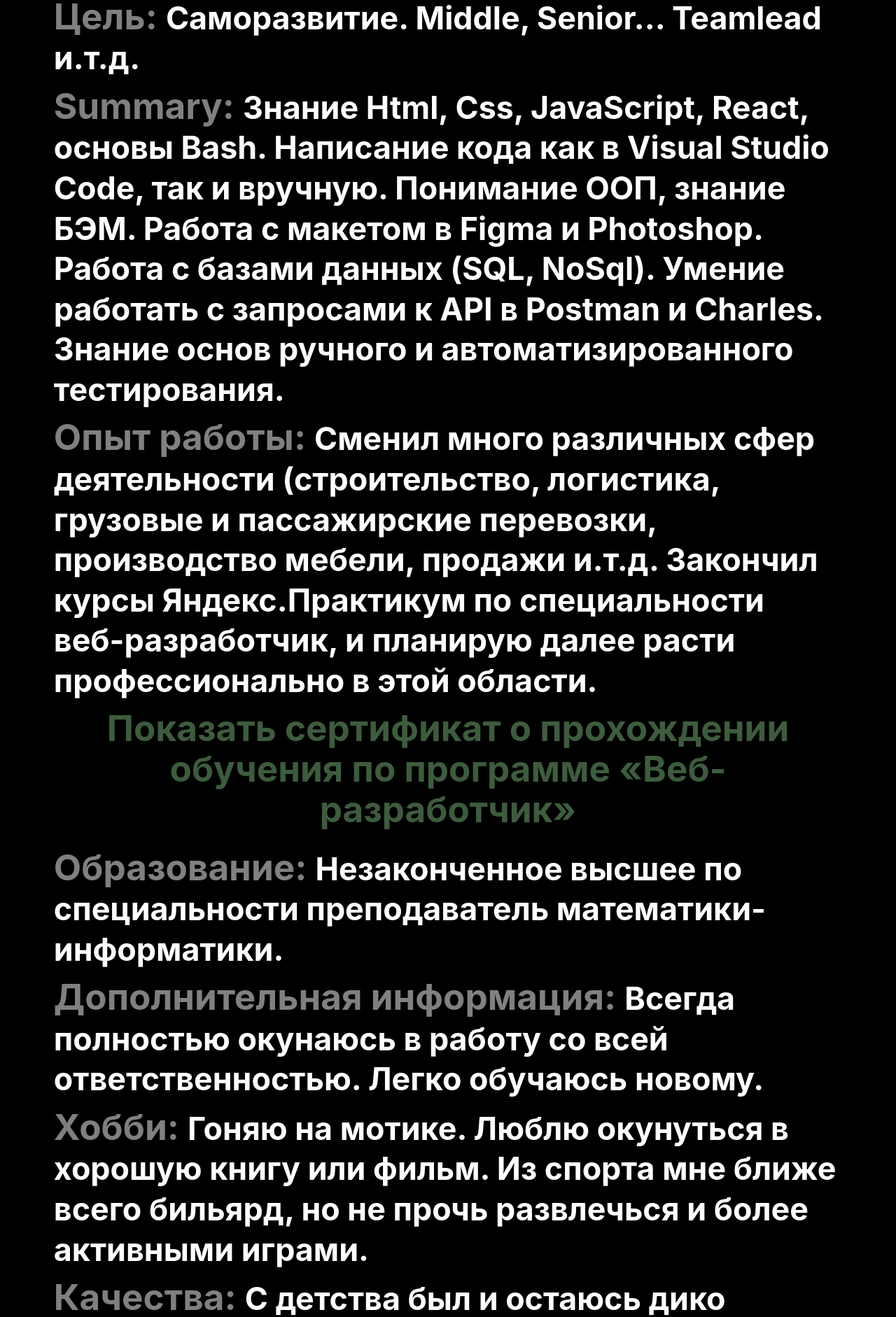
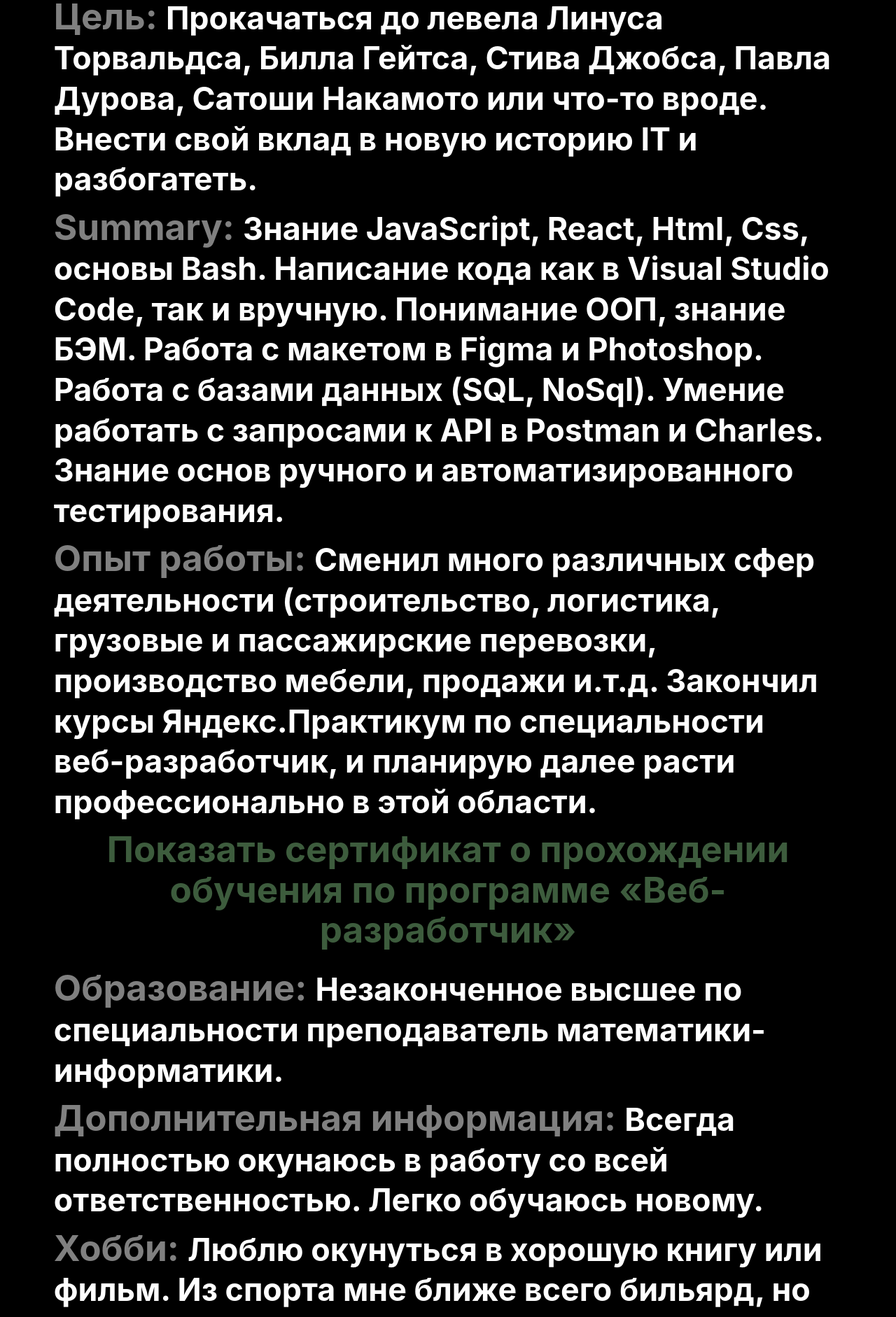
Before and after one commit to loki87by/portfolio, a React (Create React App) app: page / in a window 1280 px wide. Shown: the part 1620-3502 px from the top of the page at 70% size. Built offline with nearby package versions, Linux system fonts and the light colour scheme.

Commit message:
Сменить аватар

```diff
--- a/src/contexts/translationContext.js
+++ b/src/contexts/translationContext.js
@@ -9,8 +9,8 @@
 city: "St.Petersburg, Kudrovo",
 phone: "Phone",
 target: "Purpose",
-purpose: "Self-development. Middle, Senior... Teamlead, etc.",
-summary: "Knowledge of Html, Css, JavaScript, React, Bash basics. Writing code both in Visual Studio Code and by hand. Understanding of OOP, knowledge of BEM. Working with the layout in Figma and Photoshop. Working with databases (SQL, NoSql). Ability to work with API requests in Postman and Charles. Knowledge of the basics of manual and automated testing.",
+purpose: "Level up Linus Torvalds, Bill Gates, Steve Jobs, Pavel Durov, Satoshi Nakamoto or something like that. Contribute to IT new story of getting rich.",
+summary: "Knowledge of JavaScript, React, Html, Css, Bash basics. Writing code both in Visual Studio Code and by hand. Understanding of OOP, knowledge of BEM. Working with the layout in Figma and Photoshop. Working with databases (SQL, NoSql). Ability to work with API requests in Postman and Charles. Knowledge of the basics of manual and automated testing.",
 experience: "work experience",
 workExperience: "I have changed many different fields of activity (construction, logistics, freight and passenger transportation, furniture production, sales, etc.) I graduated from Yandex.Practicum courses as a web-developer, and I plan to further grow professionally in this area.",
 education: "Education",
@@ -18,7 +18,7 @@
 info: "Additional Information",
 inform: "I always fully immerse myself in work with full responsibility. Easy to learn new things.",
 hobby: "Outside interest",
-outInterest: "I drive a motorcycle. I love to plunge into a good book or movie. From sports, billiards is the closest to me, but I don't mind having fun with more active games.",
+outInterest: "I love to plunge into a good book or movie. From sports, billiards is the closest to me, but I don't mind having fun with more active games. Drive a motorcycle. ",
 qualities: "Qualities",
 quals: "Since childhood, I have been and remain a wildly sociable person. I am able to find non-standard approaches to solving problems. Working in sales, I perfectly pumped stress resistance.",
 works: "My works",
@@ -66,8 +66,8 @@
 city: "Санкт-Петербург, Кудрово",
 phone: "Телефон",
 target: "Цель",
-purpose: "Саморазвитие. Middle, Senior... Teamlead и.т.д.",
-summary: "Знание Html, Css, JavaScript, React, основы Bash. Написание кода как в Visual Studio Code, так и вручную. Понимание ООП, знание БЭМ. Работа с макетом в Figma и Photoshop. Работа с базами данных (SQL, NoSql). Умение работать с запросами к API в Postman и Charles. Знание основ ручного и автоматизированного тестирования.",
+purpose: "Прокачаться до левела Линуса Торвальдса, Билла Гейтса, Стива Джобса, Павла Дурова, Сатоши Накамото или что-то вроде. Внести свой вклад в новую историю IT и разбогатеть.",
+summary: "Знание JavaScript, React, Html, Css, основы Bash. Написание кода как в Visual Studio Code, так и вручную. Понимание ООП, знание БЭМ. Работа с макетом в Figma и Photoshop. Работа с базами данных (SQL, NoSql). Умение работать с запросами к API в Postman и Charles. Знание основ ручного и автоматизированного тестирования.",
 experience: "Опыт работы",
 workExperience: "Сменил много различных сфер деятельности (строительство, логистика, грузовые и пассажирские перевозки, производство мебели, продажи и.т.д. Закончил курсы Яндекс.Практикум по специальности веб-разработчик, и планирую далее расти профессионально в этой области.",
 education: "Образование",
@@ -75,7 +75,7 @@
 info: "Дополнительная информация",
 inform: "Всегда полностью окунаюсь в работу со всей ответственностью. Легко обучаюсь новому.",
 hobby: "Хобби",
-outInterest: "Гоняю на мотике. Люблю окунуться в хорошую книгу или фильм. Из спорта мне ближе всего бильярд, но не прочь развлечься и более активными играми.",
+outInterest: "Люблю окунуться в хорошую книгу или фильм. Из спорта мне ближе всего бильярд, но не прочь развлечься и более активными играми. Гоняю на мотике.",
 qualities: "Качества",
 quals: "С детства был и остаюсь дико коммуникабельным человеком. Умею находить нестандартные подходы к решению возникших проблем. Работая в продажах, прекрасно прокачал стрессоустойчивость.",
 works: "Мои работы",
```
Also changed, not shown: src/images/avatar.jpg, 1 other file (tests, documents, lock files or other folders).
